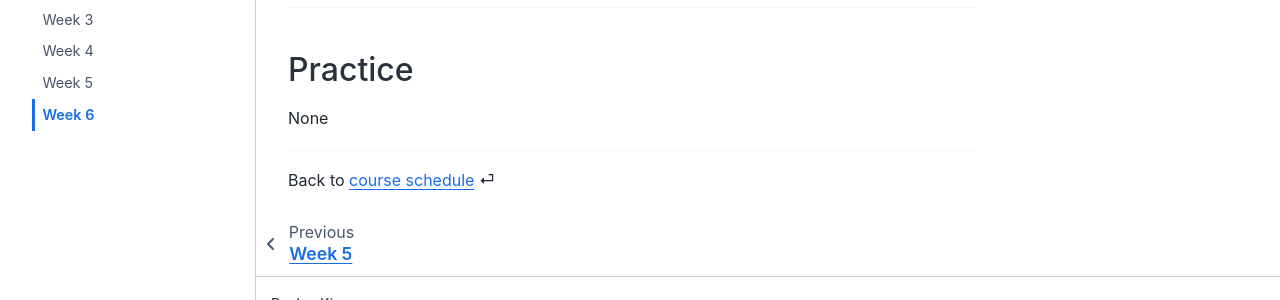
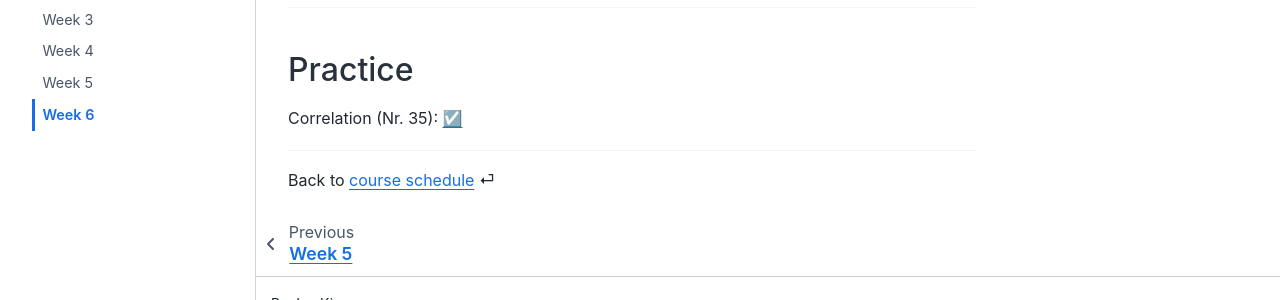
Before and after one commit to mr-ws22/website, a Jupyter Book: the page built from weeks/week6.md, in a window 1280 px wide and 982 px high. Shown: the part 628-928 px from the top of the window. Built offline with Jupyter Book 1.0.4 settings and Sphinx 7.4.7 and the Sphinx Book theme 1.1.4, drawn with Linux system fonts in a browser that asks for light colours; comment, search, counter and statistics services are not loaded.

Commit message:
Update week6.md

```diff
--- a/weeks/week6.md
+++ b/weeks/week6.md
@@ -41,8 +41,7 @@ Go to the code overview: [🖥](../code/code-overview.md)
 
 
 
-None
-
+Correlation (Nr. 35): [☑️](https://forms.gle/5ntV6z8yHk8g4qgZ8)
 
 
 ---
```
